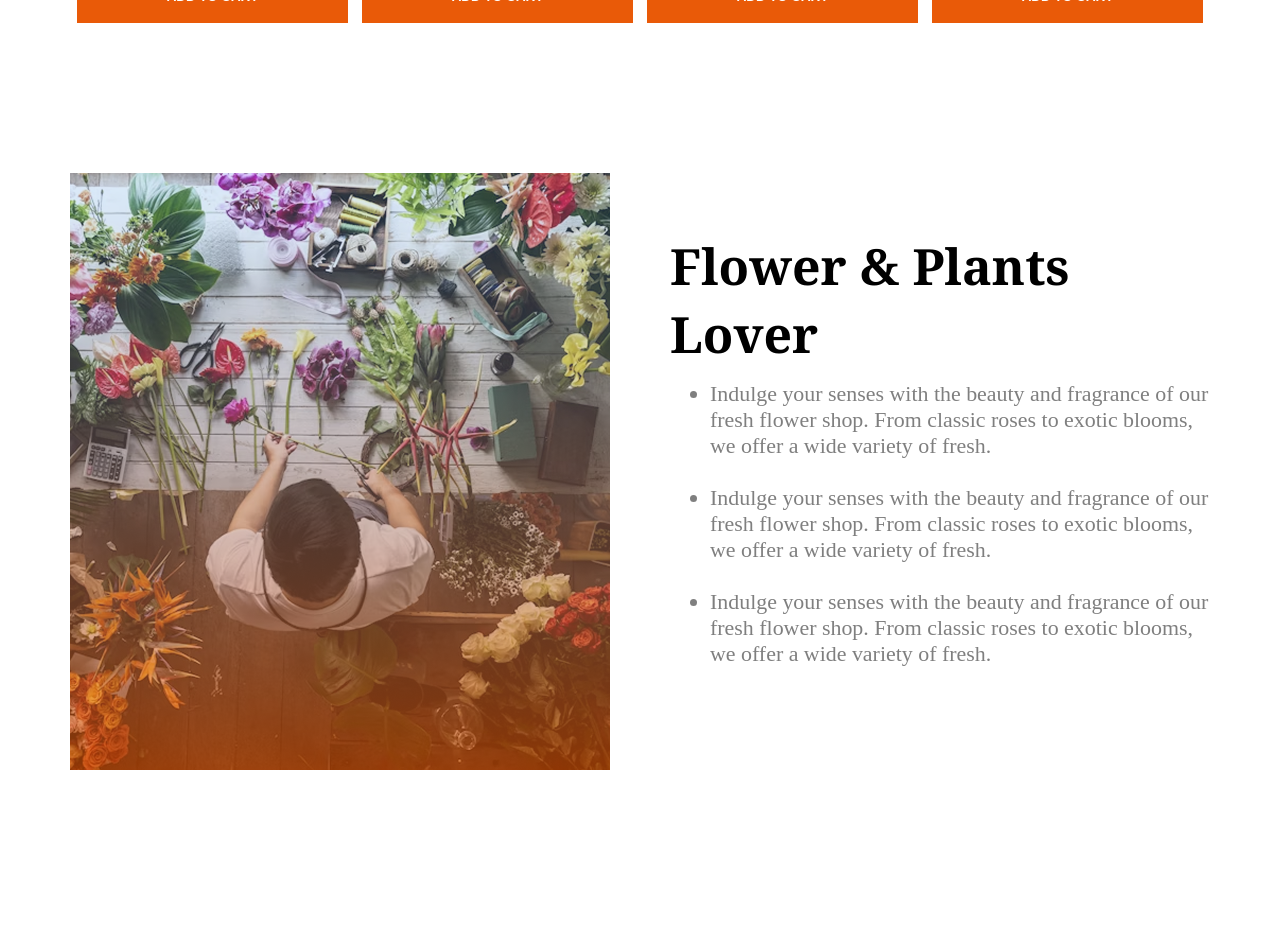
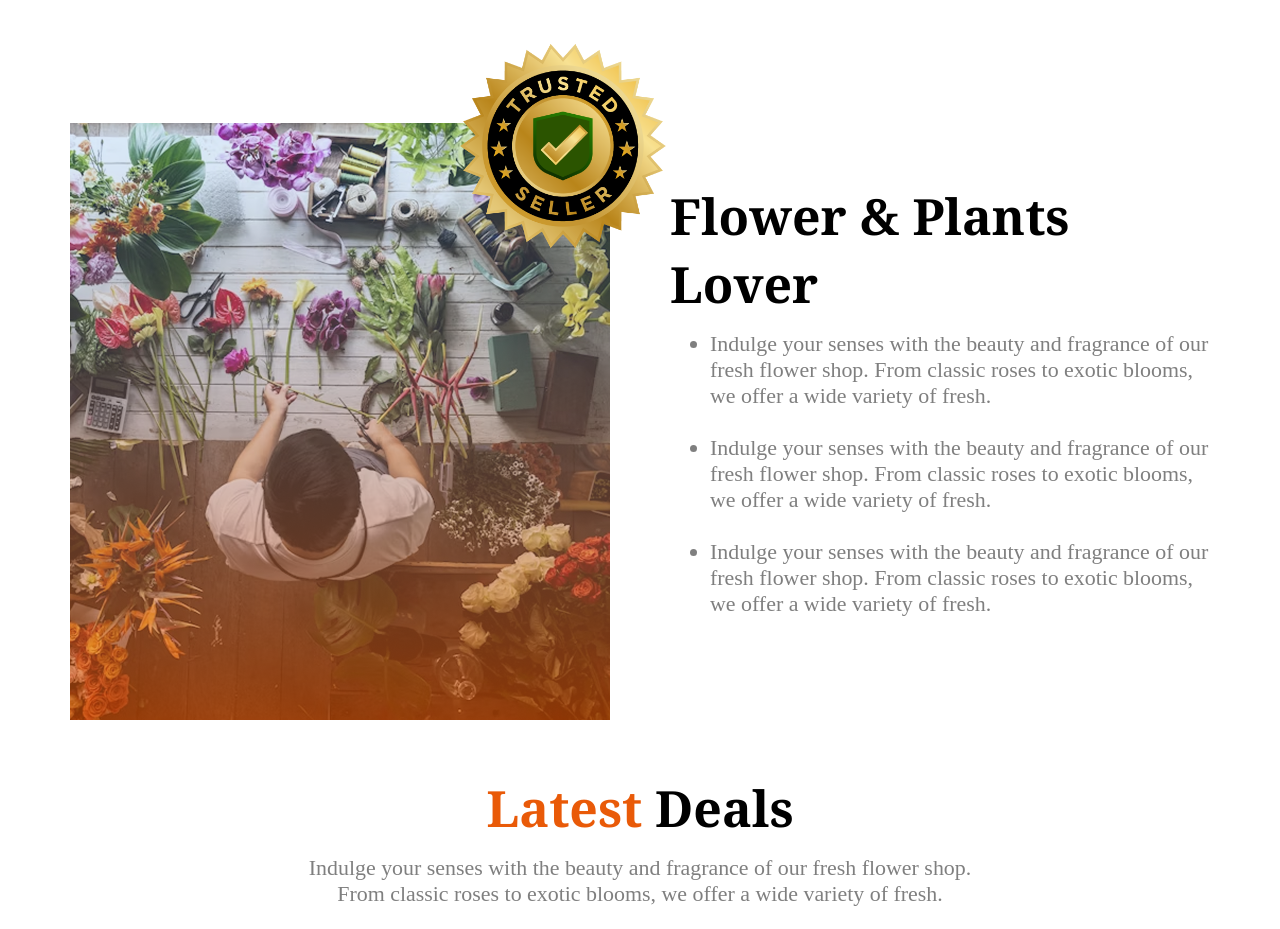
Before and after one commit to amjad-hussen/Assignment-2, a plain HTML site: page index.html in a window 1280 px wide. Shown: the part 1808-2737 px from the top of the page. Before the commit the page ends 2590 px from the top, so only its background shows below. Drawn offline with Linux system fonts and the light colour scheme.

Commit message:
added badge succesfully

```diff
--- a/Styles/style.css
+++ b/Styles/style.css
@@ -129,13 +129,22 @@ button{
     display: flex;
     align-items: center;
     gap: 60px;
+    margin-top: 120px;
+    max-width: 1140px;
+    position: relative;
 }
-.trusted-badge{
+.badge{
     width: 286px;
     height: 286px;
-    border: 1px solid black;
-    align-items: end;
+    position: absolute;
+    left: 350px;
+    top:-120px;
 
+}
+
+/* Latest Deal section DEsign */
+.deal-container{
+    text-align: center;
 }
 
 
@@ -144,8 +153,14 @@ button{
 
 /* Mobile Device Design */
 header > section{
-    margin-bottom: 30px;
+    margin-bottom: 50px;
+
 }
+main > section{
+    margin-top: 50px;
+
+}
+
 @media screen and (max-width:576px) {
     ul li .home , .shop{
         display: none;
@@ -195,6 +210,9 @@ header > section{
     }
 
     /* Badge Design */
+    .badge{
+        display: none;
+    }
 
     .sell-container{
         flex-direction: column;
--- a/index.html
+++ b/index.html
@@ -123,8 +123,8 @@
 
             <div class="sell-container">
                 <div class="sell-img">
-
                     <img src="assets/flower-store.png" alt="">
+                    <img src="assets/trusted-badge.png" alt="" class="badge">
 
                 </div>
                 <div class="sell-text">
@@ -140,6 +140,13 @@
 
         </section>
 
+        <section>
+            <div class="deal-container">
+                <h2 class="title"> <span>Latest</span>  Deals</h2>
+                <p class="description">Indulge your senses with the beauty and fragrance of our fresh flower shop. <br> From classic roses to exotic blooms, we offer a wide variety of fresh.</p>
+            </div>
+        </section>
+
     </main>
     <footer>
 
```
